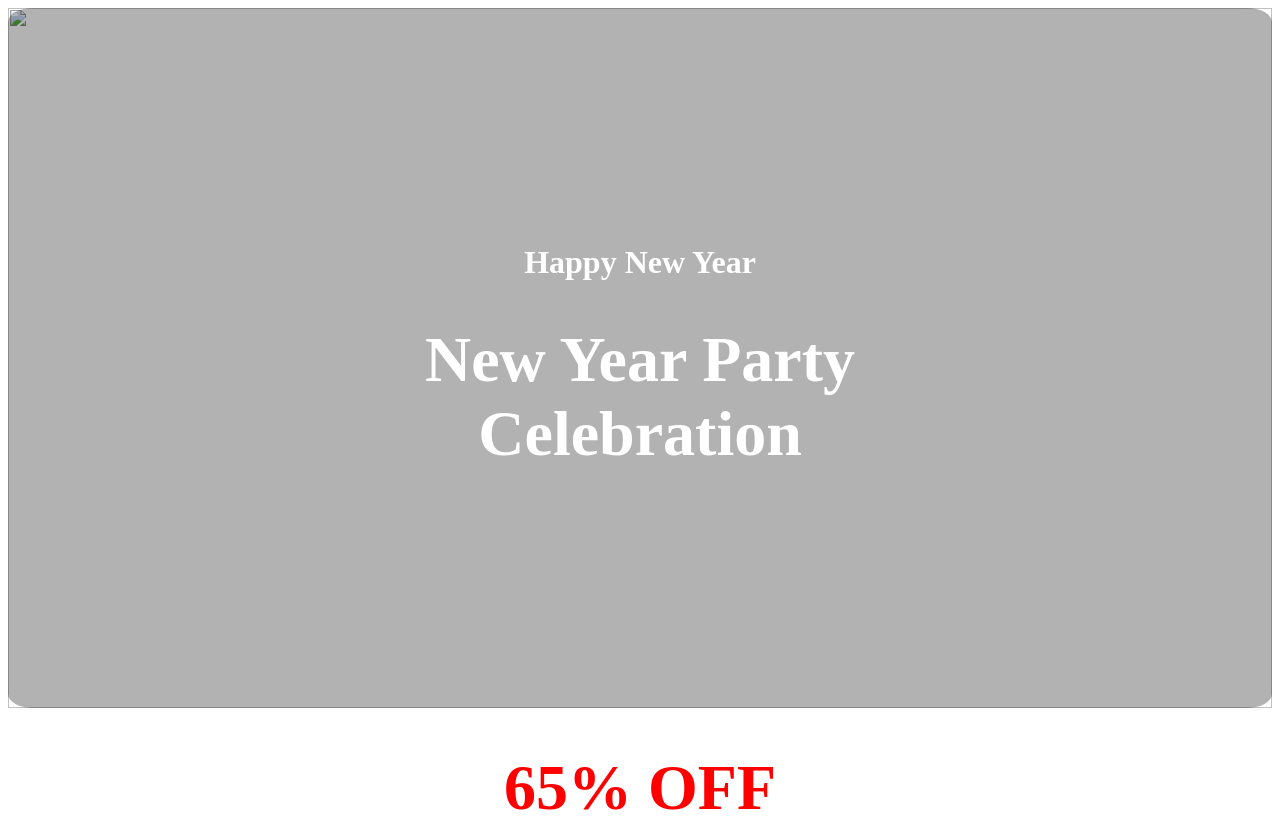
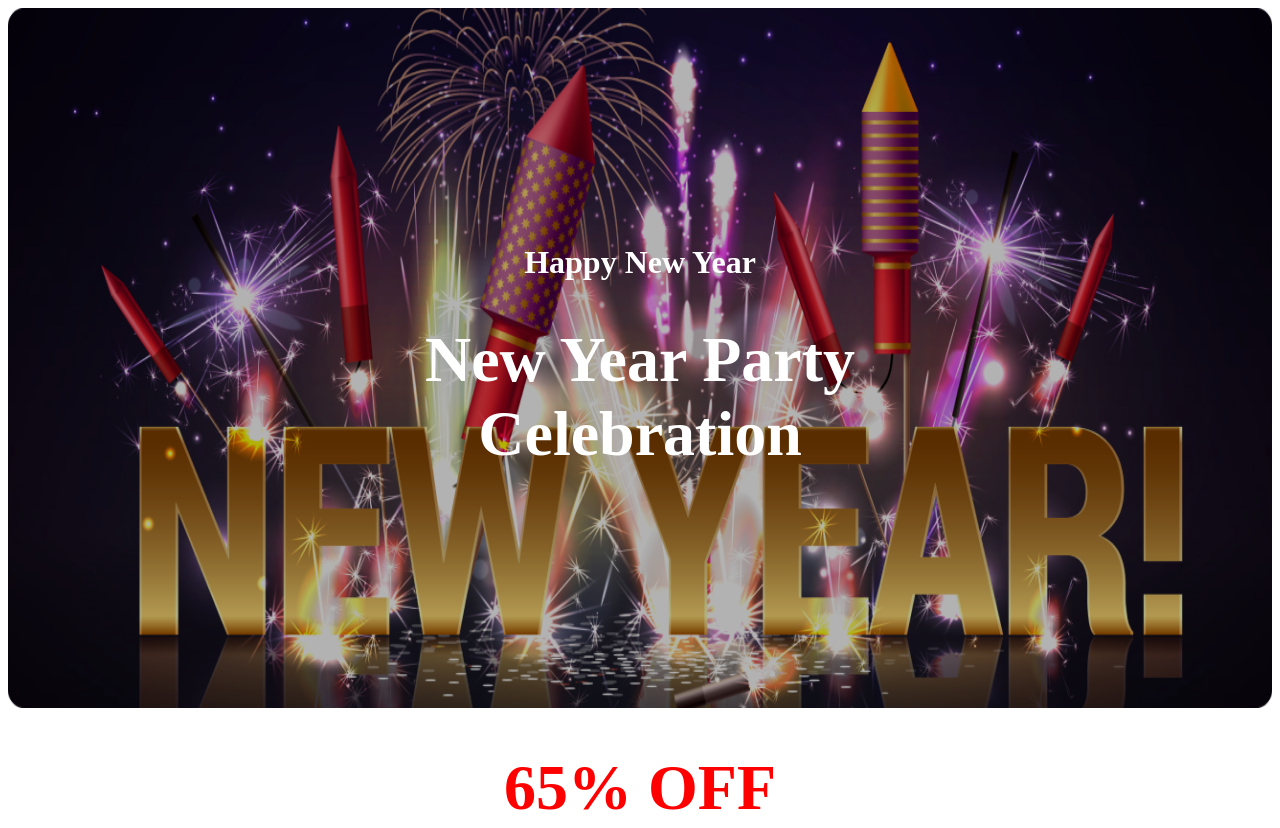
Before and after one commit to jannat709/new-year-new-mission, a plain HTML site: page index.html in a window 1280 px wide. Shown: the top 828 px of the page. Drawn offline with Linux system fonts and the light colour scheme; the site is published under a folder, as on GitHub Pages, so addresses that start at the root find nothing; a web font is replaced by a local one.

Commit message:
changed something

```diff
--- a/index.html
+++ b/index.html
@@ -17,7 +17,7 @@
         <div class="newyear-container">
             <div class="newyear-image-container">
                 <div class="newyear-image-overlay"></div>
-                <img class="newyear-image" src="/resources/Banner Image.png " alt="">
+                <img class="newyear-image" src="resources/Banner Image.png" alt="">
             </div>
             <div class="newyear-text-container">
                 <div class="newyear-content">
```
